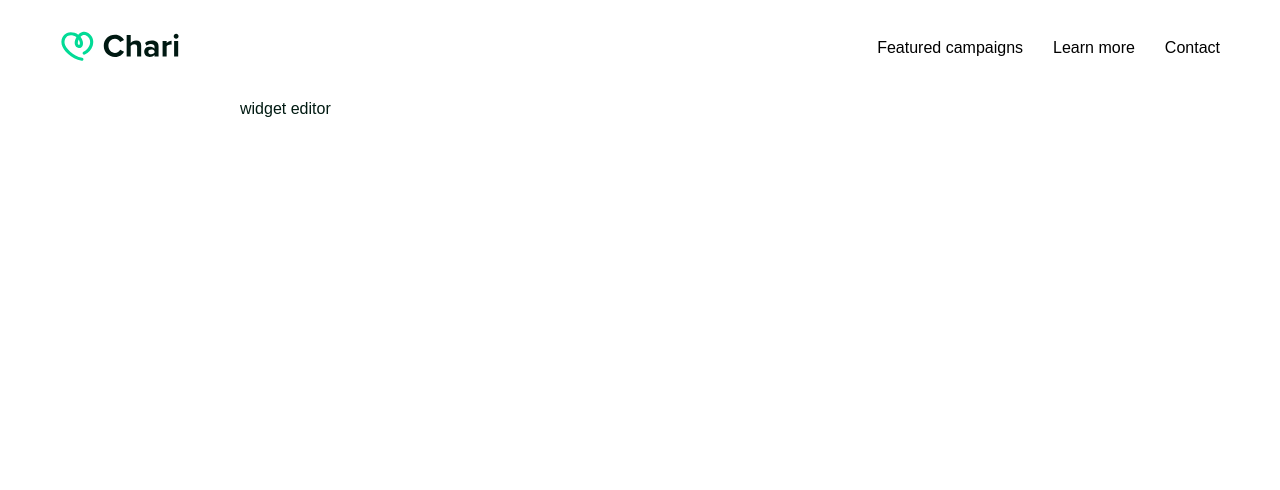
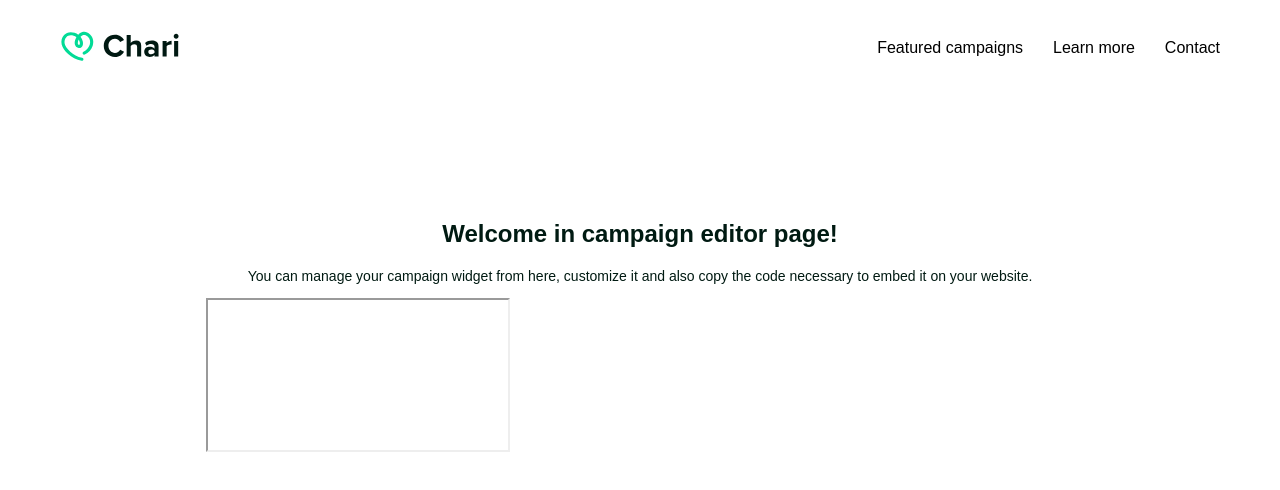
Before and after one commit to DecentLabs/chari, a React (Create React App) app in the folder client/: page /campaign/admin in a window 1280 px wide. Shown: the top 490 px of the page. Built offline with nearby package versions, Linux system fonts and the light colour scheme; a web font is replaced by a local one.

Commit message:
styles, admin page init

```diff
--- a/client/src/styles/NewCampaign.module.css
+++ b/client/src/styles/NewCampaign.module.css
@@ -1,5 +1,5 @@
 .newCampaign {
   text-align: left;
-  padding-left: 220px;
+  padding: 100px 15%;
   height: calc(100vh - 100px);
 }
--- a/client/src/styles/createContractForm.module.css
+++ b/client/src/styles/createContractForm.module.css
@@ -1,10 +1,6 @@
 .createContractForm form {
   display: flex;
   flex-direction: column;
-  margin-top: 100px;
-}
-
-.createContractForm h1 {
   margin-top: 100px;
 }
 
--- a/client/src/styles/input.module.css
+++ b/client/src/styles/input.module.css
@@ -15,6 +15,7 @@
 
 .input {
   width: 640px;
+  max-width: 100%;
   height: 100%;
   font-size: 24px;
   line-height: 24px;
--- a/client/src/views/WidgetEditor.js
+++ b/client/src/views/WidgetEditor.js
@@ -1,9 +1,17 @@
 import React from "react"
+import styles from './../styles/widgetEditor.module.css'
 
 function WidgetEditor () {
   return (
-    <div>
-      widget editor
+    <div className={styles.widgetEditor}>
+      <header>
+        <h2>Welcome in campaign editor page!</h2>
+        <p>You can manage your campaign widget from here, customize it and also copy the code necessary to embed it on your website.</p>
+      </header>
+
+      <div className={styles.widget}>
+        <iframe src=""></iframe>
+      </div>
     </div>
   )
 }
```
Also changed, not shown: client/src/styles/widgetEditor.module.css (added).
